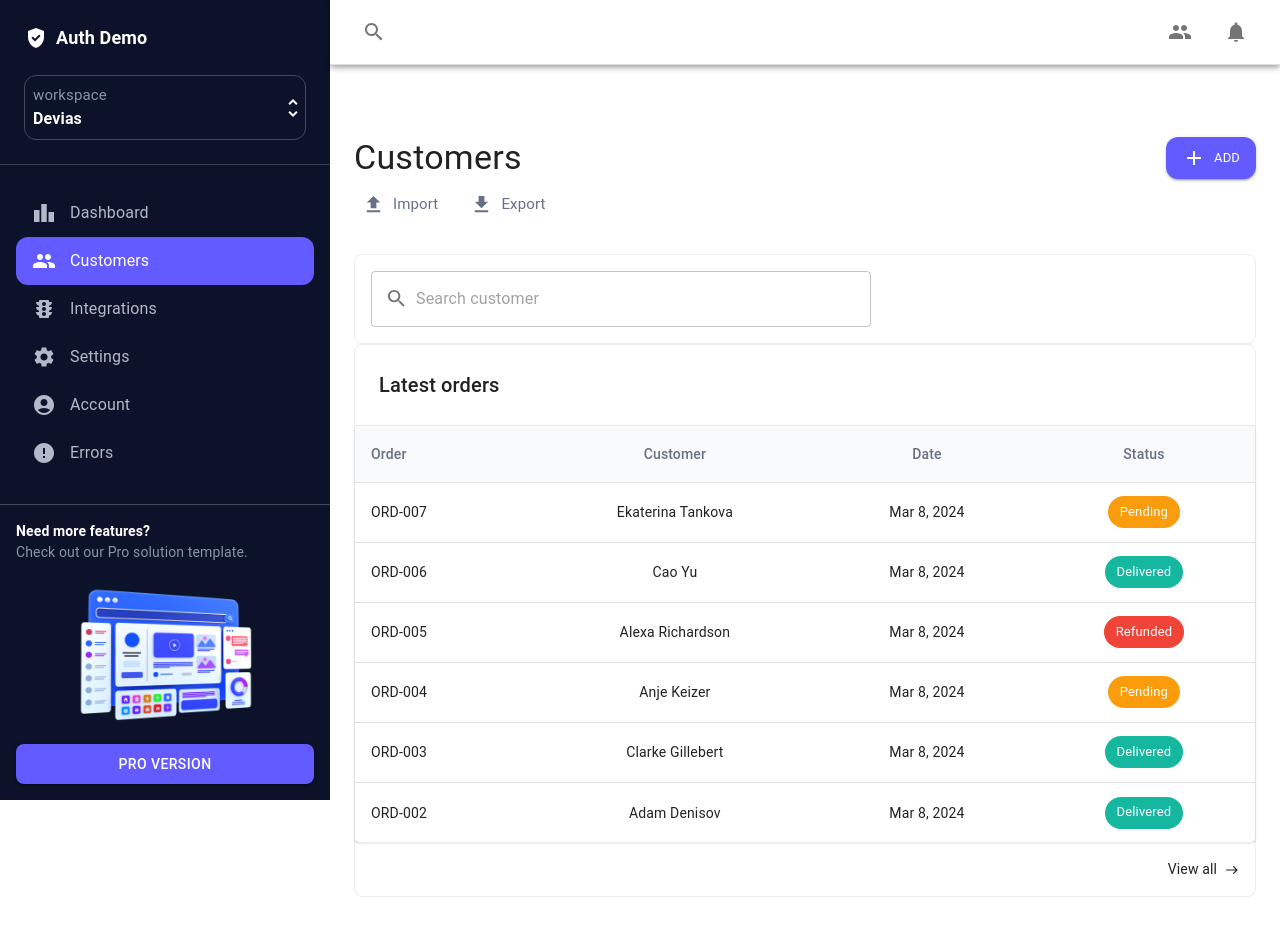
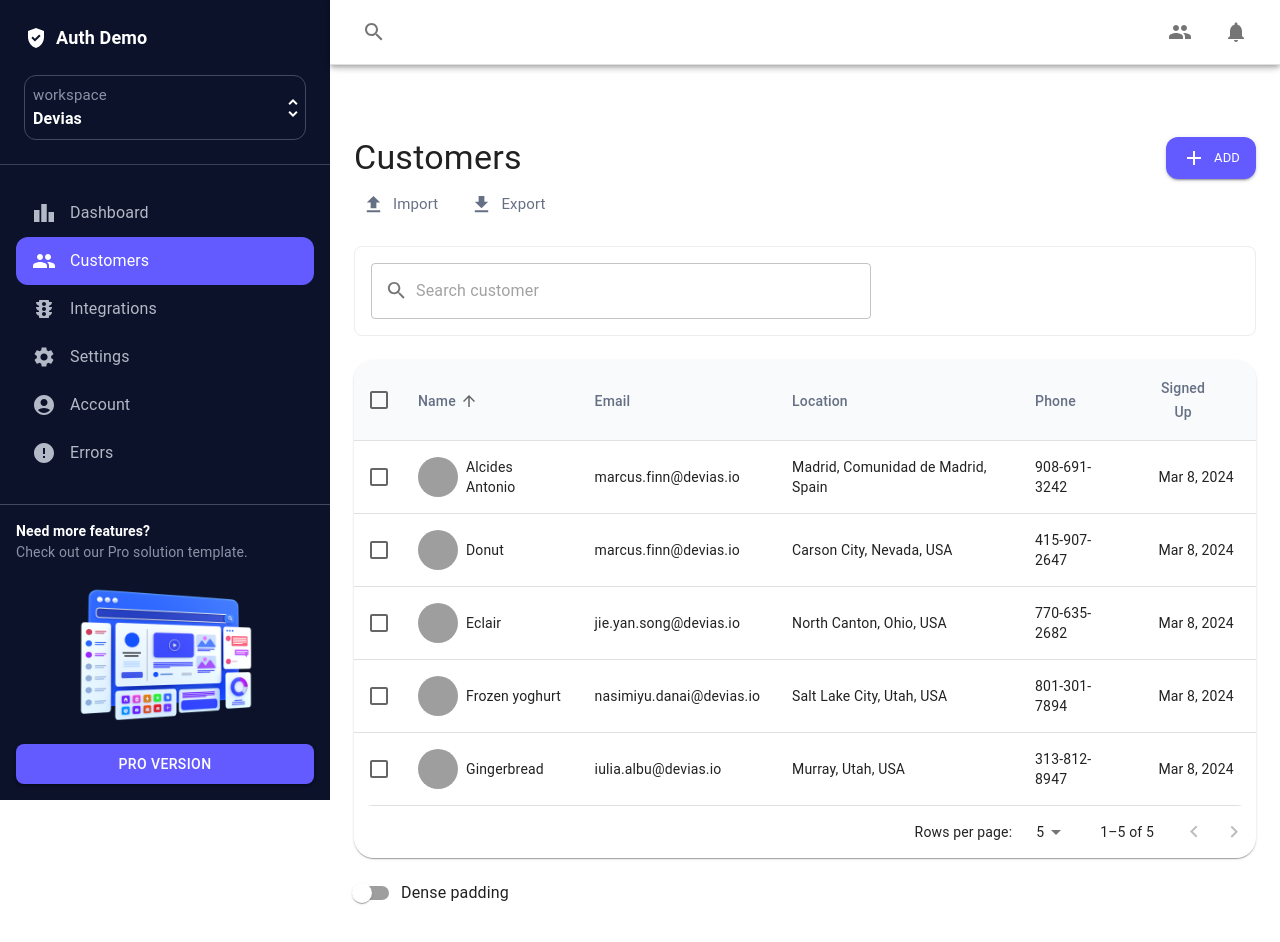
Before and after one commit to Amirhosseinzandi-web/dashboard, a Next.js app: page /customers in a window 1280 px wide. Shown: the top 942 px of the page. Built offline with nearby package versions, Linux system fonts and the light colour scheme; grey boxes are pictures that could not be loaded.

Commit message:
Update CustomersOrdersComponent with TablePagination, sorting, and selection
- Added EnhancedTableHead component for sorting functionality
- Implemented TablePagination for displaying a limited number of rows per page
-

```diff
--- a/app/customers/CustomersOrdersComponent/CustomersOrdersComponent.tsx
+++ b/app/customers/CustomersOrdersComponent/CustomersOrdersComponent.tsx
@@ -1,116 +1,351 @@
 "use client"
 import * as React from 'react';
-import { styled } from '@mui/material/styles';
+import Box from '@mui/material/Box';
 import Table from '@mui/material/Table';
 import TableBody from '@mui/material/TableBody';
-import TableCell, { tableCellClasses } from '@mui/material/TableCell';
+import TableCell from '@mui/material/TableCell';
 import TableContainer from '@mui/material/TableContainer';
 import TableHead from '@mui/material/TableHead';
+import TablePagination from '@mui/material/TablePagination';
 import TableRow from '@mui/material/TableRow';
+import TableSortLabel from '@mui/material/TableSortLabel';
 import Paper from '@mui/material/Paper';
-import { Box, Chip, Stack, Typography } from "@mui/material";
-import EastIcon from '@mui/icons-material/East';
+import Checkbox from '@mui/material/Checkbox';
+import FormControlLabel from '@mui/material/FormControlLabel';
+import Switch from '@mui/material/Switch';
+import { visuallyHidden } from '@mui/utils';
+import { Avatar, Stack } from '@mui/material';
 
-
-
-
-const StyledTableCell = styled(TableCell)(({ theme }) => ({
-    [`&.${tableCellClasses.head}`]: {
-        backgroundColor: "#F9FAFB",
-        color: "#667085",
-    },
-    [`&.${tableCellClasses.body}`]: {
-        fontSize: 14,
-        height: "60px",
-    },
-
-}));
-
-const StyledTableRow = styled(TableRow)(({ theme }) => ({
-
-    // hide last border
-    'td': {
-        padding: "0px 16px"
-    },
-    '&:last-child td, &:last-child th': {
-        border: 0,
-    },
-    ':hover': {
-        backgroundColor: "rgba(0, 0, 0, 0.04)",
-        cursor: "pointer"
-    }
-}));
+interface Data {
+    id: number;
+    src: string;
+    name: string;
+    email: string;
+    location: string;
+    phone: string;
+    date: string;
+}
 
 function createData(
-    order: string,
-    customer: string,
-    date: string,
-    status: string,
-    color: string
-) {
-    return { order, customer, date, status, color };
+    id: number,
+    src: string,
+    name: string,
+    email: string,
+    location: string,
+    phone: string,
+    date: string
+
+): Data {
+    return {
+        id,
+        src,
+        name,
+        email,
+        location,
+        phone,
+        date
+    };
 }
 
 const rows = [
-    createData('ORD-007', "Ekaterina Tankova", "Mar 8, 2024", "Pending", "#FB9C0C"),
-    createData('ORD-006', "Cao Yu", "Mar 8, 2024", "Delivered", "#15B79F"),
-    createData('ORD-005', "Alexa Richardson", "Mar 8, 2024", "Refunded", "#F04438"),
-    createData('ORD-004', "Anje Keizer", "Mar 8, 2024", "Pending", "#FB9C0C"),
-    createData('ORD-003', "Clarke Gillebert", "Mar 8, 2024", "Delivered", "#15B79F"),
-    createData('ORD-002', "Adam Denisov", "Mar 8, 2024", "Delivered", "#15B79F"),
+    createData(1, "https://material-ui.com/static/images/avatar/1.jpg?w=248&fit=crop&auto=format", 'Alcides Antonio', "marcus.finn@devias.io", "Madrid, Comunidad de Madrid, Spain", "908-691-3242", "Mar 8, 2024"),
+    createData(2, "https://material-ui.com/static/images/avatar/2.jpg?w=248&fit=crop&auto=format", 'Donut', "marcus.finn@devias.io", "Carson City, Nevada, USA", "415-907-2647", "Mar 8, 2024"),
+    createData(3, "https://material-ui.com/static/images/avatar/3.jpg?w=248&fit=crop&auto=format", 'Eclair', "jie.yan.song@devias.io", "North Canton, Ohio, USA", "770-635-2682", "Mar 8, 2024"),
+    createData(4, "https://material-ui.com/static/images/avatar/4.jpg?w=248&fit=crop&auto=format", 'Frozen yoghurt', "nasimiyu.danai@devias.io", "Salt Lake City, Utah, USA", "801-301-7894", "Mar 8, 2024"),
+    createData(5, "https://material-ui.com/static/images/avatar/5.jpg?w=248&fit=crop&auto=format", 'Gingerbread', "iulia.albu@devias.io", "Murray, Utah, USA", "313-812-8947", "Mar 8, 2024"),
 ];
 
+function descendingComparator<T>(a: T, b: T, orderBy: keyof T) {
+    if (b[orderBy] < a[orderBy]) {
+        return -1;
+    }
+    if (b[orderBy] > a[orderBy]) {
+        return 1;
+    }
+    return 0;
+}
+
+type Order = 'asc' | 'desc';
+
+function getComparator<Key extends keyof any>(
+    order: Order,
+    orderBy: Key,
+): (
+    a: { [key in Key]: number | string },
+    b: { [key in Key]: number | string },
+) => number {
+    return order === 'desc'
+        ? (a, b) => descendingComparator(a, b, orderBy)
+        : (a, b) => -descendingComparator(a, b, orderBy);
+}
+
+// Since 2020 all major browsers ensure sort stability with Array.prototype.sort().
+// stableSort() brings sort stability to non-modern browsers (notably IE11). If you
+// only support modern browsers you can replace stableSort(exampleArray, exampleComparator)
+// with exampleArray.slice().sort(exampleComparator)
+function stableSort<T>(array: readonly T[], comparator: (a: T, b: T) => number) {
+    const stabilizedThis = array.map((el, index) => [el, index] as [T, number]);
+    stabilizedThis.sort((a, b) => {
+        const order = comparator(a[0], b[0]);
+        if (order !== 0) {
+            return order;
+        }
+        return a[1] - b[1];
+    });
+    return stabilizedThis.map((el) => el[0]);
+}
+
+interface HeadCell {
+    disablePadding: boolean;
+    id: any;
+    label: any;
+    numeric: any;
+}
+
+const headCells: readonly HeadCell[] = [
+    {
+        id: 'name',
+        numeric: "left",
+        disablePadding: true,
+        label: 'Name',
+    },
+    {
+        id: 'email',
+        numeric: "left",
+        disablePadding: false,
+        label: 'Email',
+    },
+    {
+        id: 'fat',
+        numeric: "left",
+        disablePadding: false,
+        label: 'Location',
+    },
+    {
+        id: 'carbs',
+        numeric: "left",
+        disablePadding: false,
+        label: 'Phone',
+    },
+    {
+        id: 'protein',
+        numeric: "center",
+        disablePadding: false,
+        label: 'Signed Up',
+    },
+];
+
+interface EnhancedTableProps {
+    numSelected: number;
+    onRequestSort: (event: React.MouseEvent<unknown>, property: keyof Data) => void;
+    onSelectAllClick: (event: React.ChangeEvent<HTMLInputElement>) => void;
+    order: Order;
+    orderBy: string;
+    rowCount: number;
+}
+
+function EnhancedTableHead(props: EnhancedTableProps) {
+    const { onSelectAllClick, order, orderBy, numSelected, rowCount, onRequestSort } =
+        props;
+    const createSortHandler =
+        (property: keyof Data) => (event: React.MouseEvent<unknown>) => {
+            onRequestSort(event, property);
+        };
+
+    return (
+        <TableHead>
+            <TableRow sx={{ bgcolor: "#F9FAFB" }}>
+                <TableCell padding="checkbox">
+                    <Checkbox
+                        color="primary"
+                        indeterminate={numSelected > 0 && numSelected < rowCount}
+                        checked={rowCount > 0 && numSelected === rowCount}
+                        onChange={onSelectAllClick}
+                        inputProps={{
+                            'aria-label': 'select all desserts',
+                        }}
+                    />
+                </TableCell>
+                {headCells.map((headCell) => (
+                    <TableCell
+                        key={headCell.id}
+                        align={headCell.numeric}
+                        sortDirection={orderBy === headCell.id ? order : false}
+                    >
+                        <TableSortLabel
+                            active={orderBy === headCell.id}
+                            direction={orderBy === headCell.id ? order : 'asc'}
+                            onClick={createSortHandler(headCell.id)}
+                        >
+                            {headCell.label}
+                            {orderBy === headCell.id ? (
+                                <Box component="span" sx={visuallyHidden}>
+                                    {order === 'desc' ? 'sorted descending' : 'sorted ascending'}
+                                </Box>
+                            ) : null}
+                        </TableSortLabel>
+                    </TableCell>
+                ))}
+            </TableRow>
+        </TableHead>
+    );
+}
 
 
+export default function CustomersOrdersComponent() {
+    const [order, setOrder] = React.useState<Order>('asc');
+    const [orderBy, setOrderBy] = React.useState<keyof Data>('name');
+    const [selected, setSelected] = React.useState<readonly number[]>([]);
+    const [page, setPage] = React.useState(0);
+    const [dense, setDense] = React.useState(false);
+    const [rowsPerPage, setRowsPerPage] = React.useState(5);
+
+    const handleRequestSort = (
+        event: React.MouseEvent<unknown>,
+        property: keyof Data,
+    ) => {
+        const isAsc = orderBy === property && order === 'asc';
+        setOrder(isAsc ? 'desc' : 'asc');
+        setOrderBy(property);
+    };
+
+    const handleSelectAllClick = (event: React.ChangeEvent<HTMLInputElement>) => {
+        if (event.target.checked) {
+            const newSelected = rows.map((n) => n.id);
+            setSelected(newSelected);
+            return;
+        }
+        setSelected([]);
+    };
+
+    const handleClick = (event: React.MouseEvent<unknown>, id: number) => {
+        const selectedIndex = selected.indexOf(id);
+        let newSelected: readonly number[] = [];
+
+        if (selectedIndex === -1) {
+            newSelected = newSelected.concat(selected, id);
+        } else if (selectedIndex === 0) {
+            newSelected = newSelected.concat(selected.slice(1));
+        } else if (selectedIndex === selected.length - 1) {
+            newSelected = newSelected.concat(selected.slice(0, -1));
+        } else if (selectedIndex > 0) {
+            newSelected = newSelected.concat(
+                selected.slice(0, selectedIndex),
+                selected.slice(selectedIndex + 1),
+            );
+        }
+        setSelected(newSelected);
+    };
+
+    const handleChangePage = (event: any, newPage: number) => {
+        event.preventDefault();
+    };
 
 
+    const handleChangeDense = (event: React.ChangeEvent<HTMLInputElement>) => {
+        setDense(event.target.checked);
+    };
 
-const CustomersOrdersComponent: React.FC = () => {
+    const isSelected = (id: number) => selected.indexOf(id) !== -1;
+
+    // Avoid a layout jump when reaching the last page with empty rows.
+    const emptyRows =
+        page > 0 ? Math.max(0, (1 + page) * rowsPerPage - rows.length) : 0;
+
+    const visibleRows = React.useMemo(
+        () =>
+            stableSort(rows, getComparator(order, orderBy)).slice(
+                page * rowsPerPage,
+                page * rowsPerPage + rowsPerPage,
+            ),
+        [order, orderBy, page, rowsPerPage],
+    );
+
     return (
-        <Box border={"1px solid #EDEDED"} borderRadius={2} height={"100%"}>
+        <Box sx={{ width: '100%' }}>
+            <Paper sx={{ width: '100%', mb: 2, borderRadius: 5 }}>
+                {/* <EnhancedTableToolbar numSelected={selected.length} /> */}
+                <TableContainer sx={{ borderRadius: 5 }}>
+                    <Table
+                        sx={{ minWidth: 750 }}
+                        aria-labelledby="tableTitle"
+                        size={dense ? 'small' : 'medium'}
+                    >
+                        <EnhancedTableHead
+                            numSelected={selected.length}
+                            order={order}
+                            orderBy={orderBy}
+                            onSelectAllClick={handleSelectAllClick}
+                            onRequestSort={handleRequestSort}
+                            rowCount={rows.length}
+                        />
+                        <TableBody>
+                            {visibleRows.map((row, index) => {
+                                const isItemSelected = isSelected(row.id);
+                                const labelId = `enhanced-table-checkbox-${index}`;
 
-            <Box p={3}>
-                <Typography variant="h6">Latest orders</Typography>
-            </Box>
-
-            <Box borderTop={"1px solid #EDEDED"}>
-                <TableContainer component={Paper}>
-                    <Table sx={{ minWidth: 700 }} aria-label="customized table">
-                        <TableHead>
-                            <TableRow>
-                                <StyledTableCell>Order</StyledTableCell>
-                                <StyledTableCell align="center">Customer</StyledTableCell>
-                                <StyledTableCell align="center">Date</StyledTableCell>
-                                <StyledTableCell align="center">Status</StyledTableCell>
-                            </TableRow>
-                        </TableHead>
-                        <TableBody>
-                            {rows.map((row, ind) => (
-                                <StyledTableRow key={ind}>
-                                    <StyledTableCell component="th" scope="row">
-                                        {row.order}
-                                    </StyledTableCell>
-                                    <StyledTableCell align="center">{row.customer}</StyledTableCell>
-                                    <StyledTableCell align="center">{row.date}</StyledTableCell>
-                                    <StyledTableCell align="center">
-                                        <Stack direction="row" justifyContent={"center"}>
-                                            <Chip label={row.status} sx={{ bgcolor: row.color, color: "white" }} />
-                                        </Stack>
-                                    </StyledTableCell>
-                                </StyledTableRow>
-                            ))}
+                                return (
+                                    <TableRow
+                                        hover
+                                        onClick={(event) => handleClick(event, row.id)}
+                                        role="checkbox"
+                                        aria-checked={isItemSelected}
+                                        tabIndex={-1}
+                                        key={row.id}
+                                        selected={isItemSelected}
+                                        sx={{ cursor: 'pointer' }}
+                                    >
+                                        <TableCell padding="checkbox">
+                                            <Checkbox
+                                                color="primary"
+                                                checked={isItemSelected}
+                                                inputProps={{
+                                                    'aria-labelledby': labelId,
+                                                }}
+                                            />
+                                        </TableCell>
+                                        <TableCell
+                                            component="th"
+                                            id={labelId}
+                                            scope="row"
+                                        >
+                                            <Stack direction="row" alignItems="center" gap={1}>
+                                                <Avatar src={row.src} alt='photo' sx={{ width: 40, height: 40 }} />
+                                                {row.name}
+                                            </Stack>
+                                        </TableCell>
+                                        <TableCell align="left">{row.email}</TableCell>
+                                        <TableCell align="left">{row.location}</TableCell>
+                                        <TableCell align="left">{row.phone}</TableCell>
+                                        <TableCell align="center">{row.date}</TableCell>
+                                    </TableRow>
+                                );
+                            })}
+                            {emptyRows > 0 && (
+                                <TableRow
+                                    style={{
+                                        height: (dense ? 33 : 53) * emptyRows,
+                                    }}
+                                >
+                                    <TableCell colSpan={6} />
+                                </TableRow>
+                            )}
                         </TableBody>
                     </Table>
                 </TableContainer>
-            </Box>
-
-            <Box display={"flex"} alignItems={"center"} justifyContent={"flex-end"} gap={1} borderTop={"1px solid #EDEDED"} p={2}>
-                <Typography fontSize={"14px"}>View all</Typography>
-                <EastIcon sx={{ fontSize: "14px" }} />
-            </Box>
-
+                <TablePagination
+                    rowsPerPageOptions={[5, 10, 25]}
+                    component="div"
+                    count={rows.length}
+                    rowsPerPage={rowsPerPage}
+                    page={page}
+                    onPageChange={handleChangePage}
+                />
+            </Paper>
+            <FormControlLabel
+                control={<Switch checked={dense} onChange={handleChangeDense} />}
+                label="Dense padding"
+            />
         </Box>
     );
 }
-
-export default CustomersOrdersComponent;
--- a/app/customers/CustomersRegistry.tsx
+++ b/app/customers/CustomersRegistry.tsx
@@ -38,7 +38,7 @@ const CustomersRegistry: React.FC = () => {
                 </Stack>
             </Box>
 
-            <Box border={"1px solid #EDEDED"} borderRadius={2} height={"100%"} mt={4} p={2}>
+            <Box border={"1px solid #EDEDED"} borderRadius={2} height={"100%"} my={3} p={2}>
                 <TextField fullWidth placeholder="Search customer" sx={{ maxWidth: "500px" }}
                     InputProps={{
                         startAdornment: (
--- a/app/globals.css
+++ b/app/globals.css
@@ -6,6 +6,23 @@
     background-color: unset;
 }
 
+/* ***************styles for customers page******************* */
 .MuiOutlinedInput-root.Mui-focused .MuiOutlinedInput-notchedOutline {
     border-color: #635BFF !important;
 }
+
+
+.MuiTableRow-root.Mui-selected.MuiTableRow-hover {
+    background-color: #F3F2FF !important;
+}
+
+.css-12wnr2w-MuiButtonBase-root-MuiCheckbox-root.Mui-checked,
+.css-12wnr2w-MuiButtonBase-root-MuiCheckbox-root.MuiCheckbox-indeterminate {
+    color: #635bff !important;
+}
+
+.MuiButtonBase-root.MuiTableSortLabel-root.css-1qgma8u-MuiButtonBase-root-MuiTableSortLabel-root {
+    color: #667085 !important;
+}
+
+/* *********************************************************** */
```
